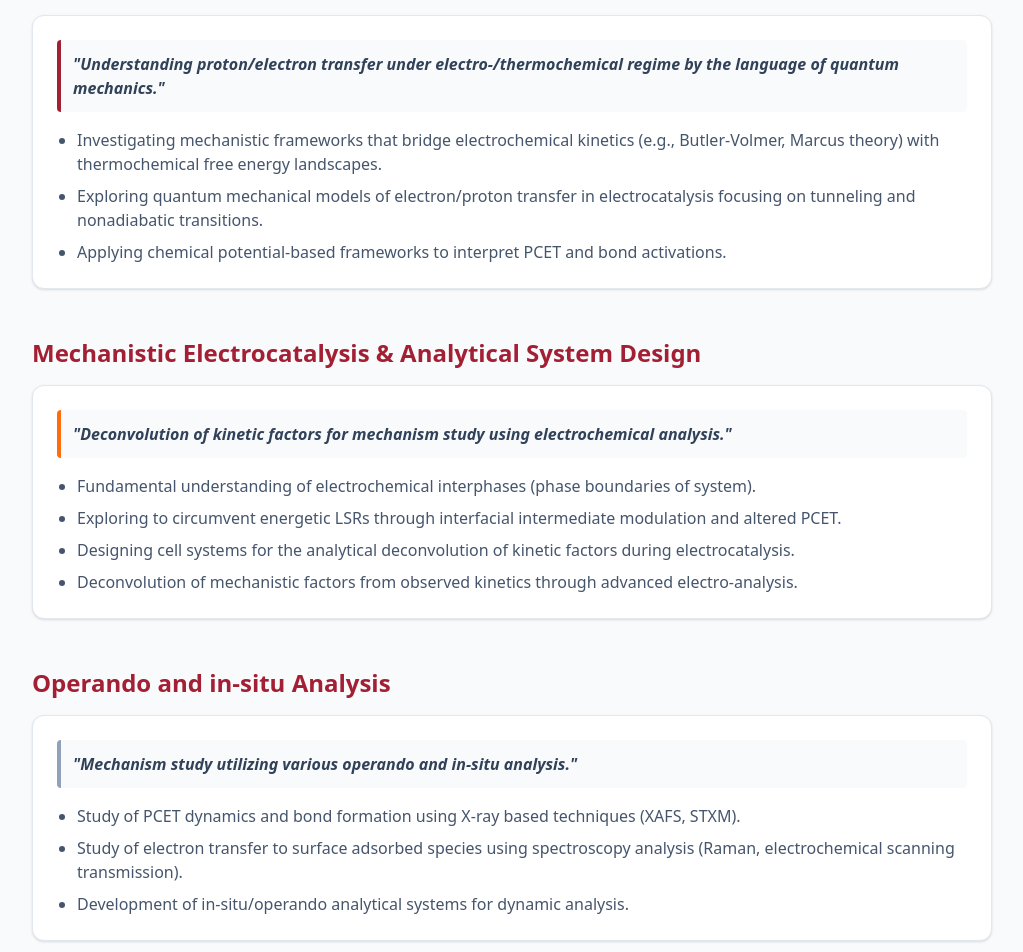
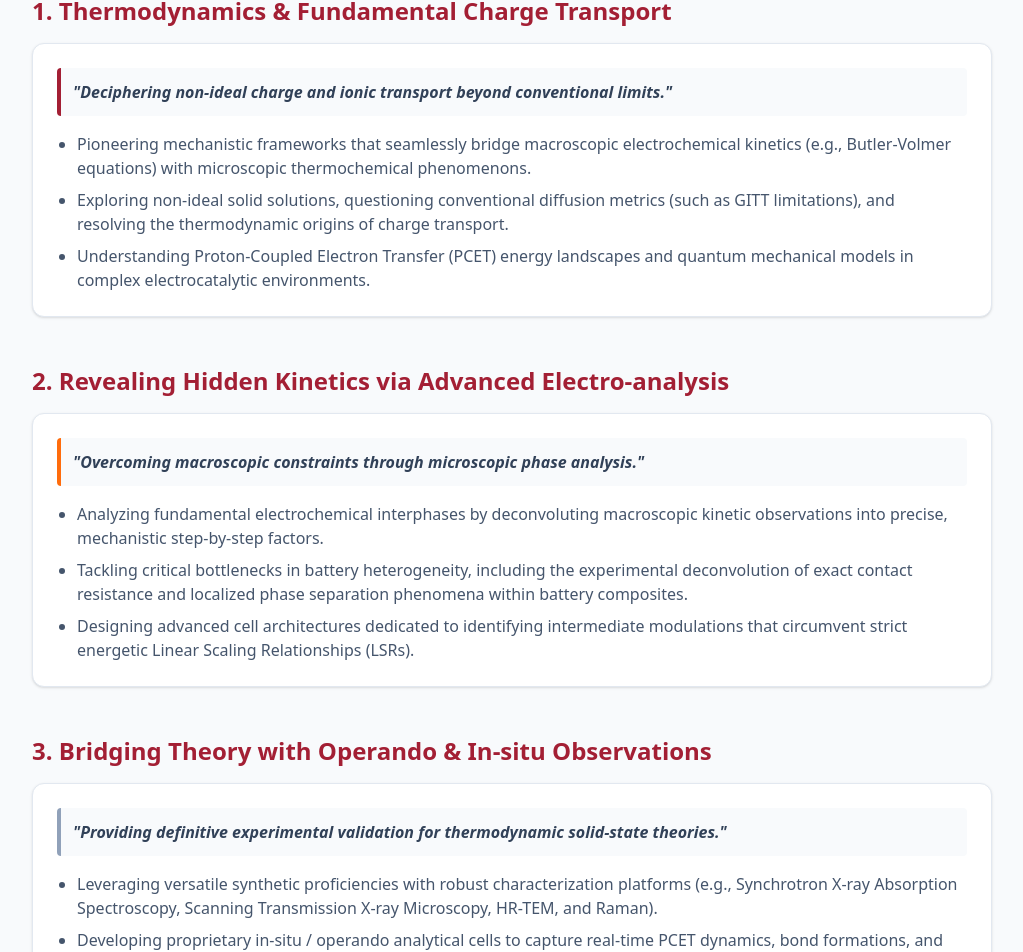
Before and after one commit to SeokminShin/portfolio, a Next.js app: page /research in a window 1280 px wide. Shown: the part 334-1286 px from the top of the page, without its empty margins (128-1151 px from the left). Built offline with nearby package versions, Linux system fonts and the light colour scheme.

Commit message:
Completely realign research interests towards SD Kang lab theoretical focus

```diff
--- a/src/app/page.tsx
+++ b/src/app/page.tsx
@@ -11,7 +11,7 @@ export default function Home() {
             Seokmin Shin
           </h1>
           <p className="text-lg text-slate-600 leading-relaxed md:text-xl">
-            I am an electrochemist and researcher. My work focuses on mechanistic electrocatalysis, utilizing quantum mechanical frameworks, PCET theories, and advanced operando characterizations to understand and build better energy systems.
+            I am an electrochemist and researcher. My work bridges explicit macro-scale experimental observations with fundamental, theoretical solid-state physicochemical frameworks. I utilize advanced operando characterizations and thermodynamic theories to decipher complex charge transport and hidden kinetic behaviors in novel energy systems.
           </p>
           <div className="flex flex-wrap items-center justify-center sm:justify-start gap-4 pt-4">
             <Link
--- a/src/app/research/page.tsx
+++ b/src/app/research/page.tsx
@@ -2,52 +2,51 @@ export default function Research() {
   return (
     <div className="flex flex-col gap-12 animate-in fade-in slide-in-from-bottom-4 duration-700">
       <header className="flex flex-col gap-4">
-        <h1 className="text-4xl font-extrabold tracking-tight text-slate-900">Research Interests</h1>
+        <h1 className="text-4xl font-extrabold tracking-tight text-slate-900">Research Focus</h1>
         <p className="max-w-3xl text-lg text-slate-600">
-          Seeking rigorous theoretical and mechanistic frameworks grounded in experimental electrochemistry, with transformational exposure to frontier research in energy conversion systems.
+          My academic foundation lies at the intersection of materials synthesis, electrocatalysis, and rigorous physical characterization. I am deeply driven to bridge explicit macro-scale experimental observations with fundamental, theoretical solid-state physicochemical frameworks.
         </p>
       </header>
 
       <div className="flex flex-col gap-12">
         <section className="flex flex-col gap-4">
-          <h2 className="text-2xl font-bold text-[#A31F34]">Electrochemistry based on Theoretical & Thermochemical Frameworks</h2>
+          <h2 className="text-2xl font-bold text-[#A31F34]">1. Thermodynamics & Fundamental Charge Transport</h2>
           <div className="p-6 rounded-xl border border-slate-200 bg-white shadow-sm hover:shadow-md hover:border-[#FF6C0C] transition-all">
             <p className="text-slate-700 font-semibold mb-4 bg-slate-50 p-3 rounded border-l-4 border-[#A31F34] italic">
-              "Understanding proton/electron transfer under electro-/thermochemical regime by the language of quantum mechanics."
+              "Deciphering non-ideal charge and ionic transport beyond conventional limits."
             </p>
             <ul className="list-disc pl-5 space-y-2 text-slate-600">
-              <li>Investigating mechanistic frameworks that bridge electrochemical kinetics (e.g., Butler-Volmer, Marcus theory) with thermochemical free energy landscapes.</li>
-              <li>Exploring quantum mechanical models of electron/proton transfer in electrocatalysis focusing on tunneling and nonadiabatic transitions.</li>
-              <li>Applying chemical potential-based frameworks to interpret PCET and bond activations.</li>
+              <li>Pioneering mechanistic frameworks that seamlessly bridge macroscopic electrochemical kinetics (e.g., Butler-Volmer equations) with microscopic thermochemical phenomenons.</li>
+              <li>Exploring non-ideal solid solutions, questioning conventional diffusion metrics (such as GITT limitations), and resolving the thermodynamic origins of charge transport.</li>
+              <li>Understanding Proton-Coupled Electron Transfer (PCET) energy landscapes and quantum mechanical models in complex electrocatalytic environments.</li>
             </ul>
           </div>
         </section>
 
         <section className="flex flex-col gap-4">
-          <h2 className="text-2xl font-bold text-[#A31F34]">Mechanistic Electrocatalysis & Analytical System Design</h2>
+          <h2 className="text-2xl font-bold text-[#A31F34]">2. Revealing Hidden Kinetics via Advanced Electro-analysis</h2>
           <div className="p-6 rounded-xl border border-slate-200 bg-white shadow-sm hover:shadow-md hover:border-[#FF6C0C] transition-all">
              <p className="text-slate-700 font-semibold mb-4 bg-slate-50 p-3 rounded border-l-4 border-[#FF6C0C] italic">
-              "Deconvolution of kinetic factors for mechanism study using electrochemical analysis."
+              "Overcoming macroscopic constraints through microscopic phase analysis."
             </p>
             <ul className="list-disc pl-5 space-y-2 text-slate-600">
-              <li>Fundamental understanding of electrochemical interphases (phase boundaries of system).</li>
-              <li>Exploring to circumvent energetic LSRs through interfacial intermediate modulation and altered PCET.</li>
-              <li>Designing cell systems for the analytical deconvolution of kinetic factors during electrocatalysis.</li>
-              <li>Deconvolution of mechanistic factors from observed kinetics through advanced electro-analysis.</li>
+              <li>Analyzing fundamental electrochemical interphases by deconvoluting macroscopic kinetic observations into precise, mechanistic step-by-step factors.</li>
+              <li>Tackling critical bottlenecks in battery heterogeneity, including the experimental deconvolution of exact contact resistance and localized phase separation phenomena within battery composites.</li>
+              <li>Designing advanced cell architectures dedicated to identifying intermediate modulations that circumvent strict energetic Linear Scaling Relationships (LSRs).</li>
             </ul>
           </div>
         </section>
 
         <section className="flex flex-col gap-4">
-          <h2 className="text-2xl font-bold text-[#A31F34]">Operando and in-situ Analysis</h2>
+          <h2 className="text-2xl font-bold text-[#A31F34]">3. Bridging Theory with Operando & In-situ Observations</h2>
           <div className="p-6 rounded-xl border border-slate-200 bg-white shadow-sm hover:shadow-md hover:border-[#FF6C0C] transition-all">
             <p className="text-slate-700 font-semibold mb-4 bg-slate-50 p-3 rounded border-l-4 border-slate-400 italic">
-              "Mechanism study utilizing various operando and in-situ analysis."
+              "Providing definitive experimental validation for thermodynamic solid-state theories."
             </p>
             <ul className="list-disc pl-5 space-y-2 text-slate-600">
-              <li>Study of PCET dynamics and bond formation using X-ray based techniques (XAFS, STXM).</li>
-              <li>Study of electron transfer to surface adsorbed species using spectroscopy analysis (Raman, electrochemical scanning transmission).</li>
-              <li>Development of in-situ/operando analytical systems for dynamic analysis.</li>
+              <li>Leveraging versatile synthetic proficiencies with robust characterization platforms (e.g., Synchrotron X-ray Absorption Spectroscopy, Scanning Transmission X-ray Microscopy, HR-TEM, and Raman).</li>
+              <li>Developing proprietary in-situ / operando analytical cells to capture real-time PCET dynamics, bond formations, and intermediate speciation.</li>
+              <li>Demonstrating the capability to rigorously evaluate and realize theoretical kinetic models inside practical, dynamic electrochemical systems.</li>
             </ul>
           </div>
         </section>
```
